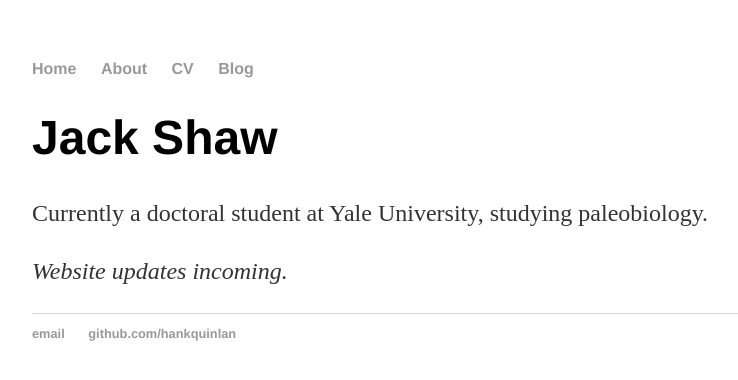
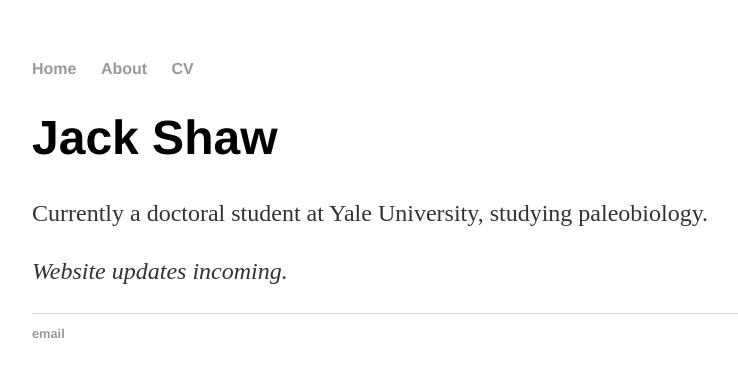
Before and after one commit to jackolivershaw/jackolivershaw.github.io, a Jekyll site: the page built from index.html, in a window 1280 px wide. Shown: the top 380 px of the page, without its empty margins (160-898 px from the left). Built offline with Jekyll 4.4.1, drawn with Linux system fonts in a browser that asks for light colours.

Commit message:
Update default.html

```diff
--- a/_layouts/default.html
+++ b/_layouts/default.html
@@ -11,7 +11,6 @@
 	        		<li><a href="/">Home</a></li>
 		        	<li><a href="/about">About</a></li>
 	        		<li><a href="/cv">CV</a></li>
-	        		<li><a href="/blog">Blog</a></li>
 	    		</ul>
 			</nav>
 			<div class="container">
@@ -21,8 +20,8 @@
 			</div><!-- /.container -->
 			<footer>
 	    		<ul>
-	        		<li><a href="mailto:hankquinlanhub@gmail.com">email</a></li>
-	        		<li><a href="https://github.com/hankquinlan">github.com/hankquinlan</a></li>
+	        		<li><a href="mailto:jackolivershaw@gmail.com">email</a></li>
+	        		<li><a href="https://jackolivershaw.github.io</a></li>
 				</ul>
 			</footer>
 		</body>
```
